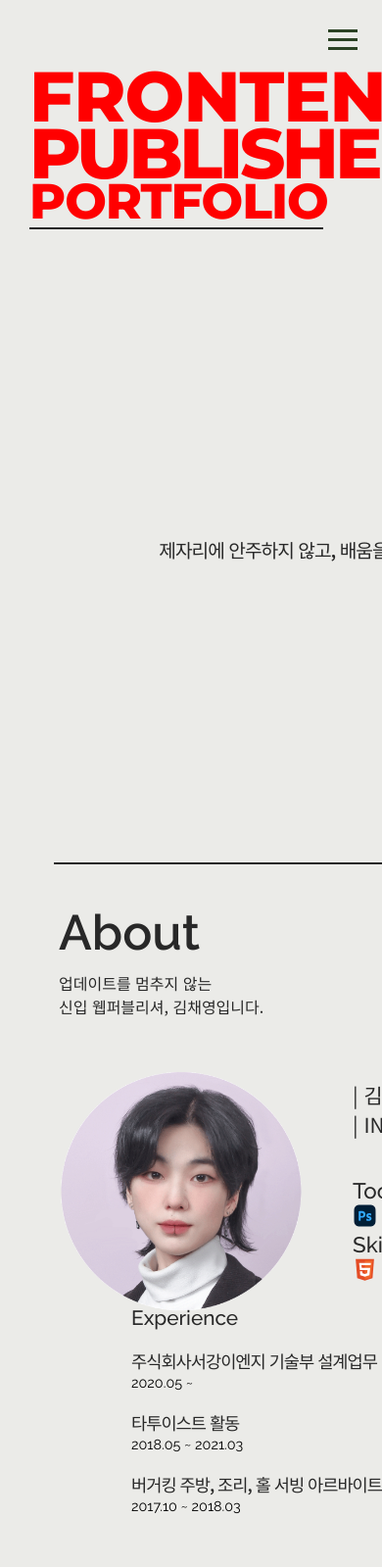
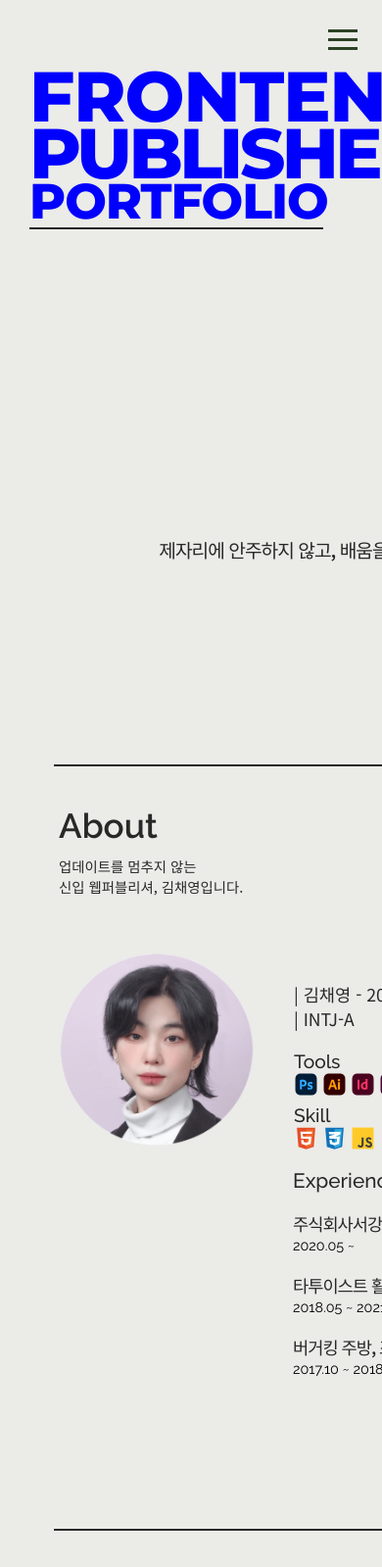
Before and after one commit to chaaeyoung/portfolio, a plain HTML site: page index.html in a window 390 px wide. Shown: the top 1599 px of the page at 98% size. Drawn offline with nearby package versions, Linux system fonts and the light colour scheme.

Commit message:
Update style.css

```diff
--- a/css/style.css
+++ b/css/style.css
@@ -1378,7 +1378,7 @@ footer #footerInner {
   }
 
   #mainInner {
-    height: 880px;
+    height: 780px;
   }
 
   .Mtxt {
@@ -1389,7 +1389,7 @@ footer #footerInner {
   .maintitle .outText {
     /* font-size: 8em; */
     font-size: 6em;
-    color: red; /* 나중에 빼야됨 */
+    color: blue; /* 나중에 빼야됨 */
     margin-left: 30px;
   }
 
@@ -1424,10 +1424,12 @@ footer #footerInner {
 
 #About h4 {
   margin: 0 0 0 60px;
+  font-size: 35px;
 }
 
 #About .About_Mtext p {
   margin: 10px 0 0 60px;
+  font-size: 0.9em;
 }
 
 #About .about_me {
@@ -1435,19 +1437,23 @@ footer #footerInner {
 }
 
 #About .about_me img {
-  margin: -70px 0 0 60px;
-  width: 250px;
-  height: 250px;
+  margin: -90px 0 0 60px;
+  width: 200px;
+  height: 200px;
 }
 
 #About .about_me a {
-  margin: -60px 0 0 360px;
-  font-size: 1.3em;
+  margin: -60px 0 0 300px;
+  font-size: 1.1em;
 }
 
 #About .about_me .tools {
-  margin-top: -30px;
-  margin-left: 360px;
+  margin-top: -60px;
+  margin-left: 300px;
+}
+
+#About .about_me .tools p {
+  font-size: 1.2em;
 }
 
 #About .about_me .tools ul li img {
@@ -1456,8 +1462,12 @@ footer #footerInner {
 }
 
 #About .about_me .skill {
-  margin-top: 95px;
-  margin-left: 360px;
+  margin-top: 65px;
+  margin-left: 300px;
+}
+
+#About .about_me .skill p {
+  font-size: 1.2em;
 }
 
 #About .about_me .skill ul li img {
@@ -1466,8 +1476,8 @@ footer #footerInner {
 }
 
 #About .about_me .meT {
-  margin-top: 170px;
-  right: 370px;
+  margin-top: 130px;
+  right: 205px;
 }
 
 #About .about_me .meT p {
@@ -1624,17 +1634,11 @@ footer #footerInner {
       margin: 40px 0 0 40px;
     }
 
-    /* #Wlist_T .Wlist_R:nth-child(1) {
-      margin-left: 50px;
-    } */
     #Wlist_T .Wlist_R:nth-child(4) {
-      margin-right: 90px;
+      margin-right: 50px;
     }
-    /* #Wlist_B .Wlist_R:nth-child(1) {
-      margin-left: 50px;
-    } */
     #Wlist_B .Wlist_R:nth-child(4) {
-      margin-right: 90px;
+      margin-right: 50px;
     }
 
     .Wlist_R img {
```
